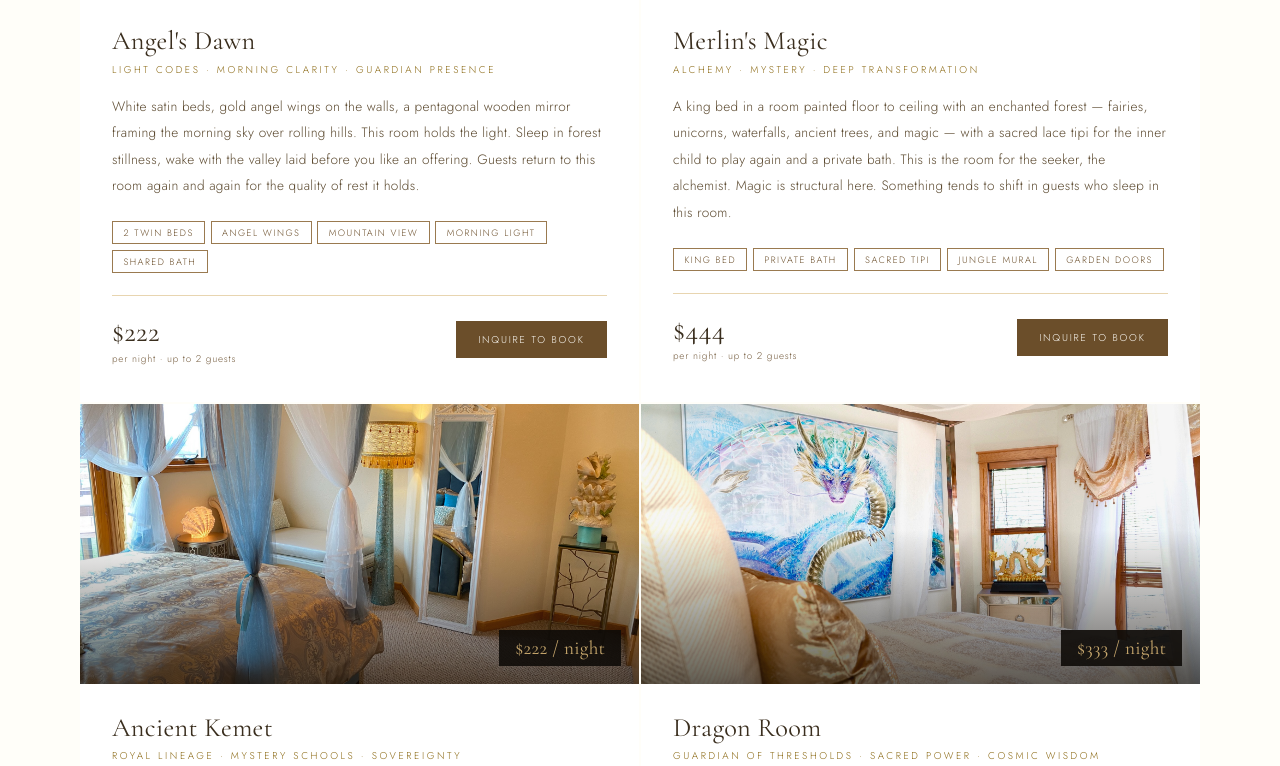
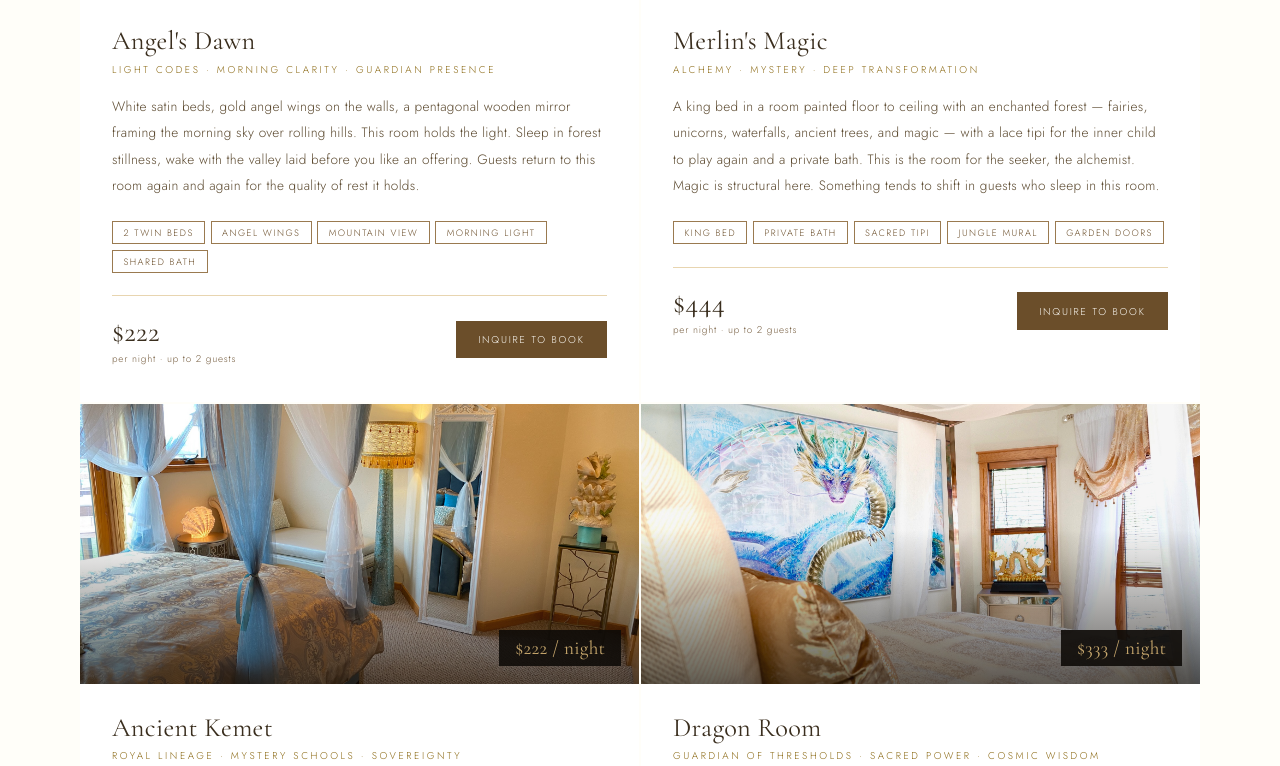
Before and after one commit to maggierose24/lotus-temple-site, a website: page index.html in a window 1280 px wide. Shown: the part 4599-5365 px from the top of the page. Drawn offline with nearby package versions, Linux system fonts and the light colour scheme.

Commit message:
Remove "sacred" from lace tipi description

```diff
--- a/index.html
+++ b/index.html
@@ -403,7 +403,7 @@ footer { background: var(--text-dark); text-align: center; padding: 3.5rem 1.5re
         <div class="room-body">
           <h3 class="room-name">Merlin's Magic</h3>
           <p class="room-subtitle">Alchemy · Mystery · Deep Transformation</p>
-          <p class="room-desc">A king bed in a room painted floor to ceiling with an enchanted forest — fairies, unicorns, waterfalls, ancient trees, and magic — with a sacred lace tipi for the inner child to play again and a private bath. This is the room for the seeker, the alchemist. Magic is structural here. Something tends to shift in guests who sleep in this room.</p>
+          <p class="room-desc">A king bed in a room painted floor to ceiling with an enchanted forest — fairies, unicorns, waterfalls, ancient trees, and magic — with a lace tipi for the inner child to play again and a private bath. This is the room for the seeker, the alchemist. Magic is structural here. Something tends to shift in guests who sleep in this room.</p>
           <div class="room-tags"><span class="tag">King Bed</span><span class="tag">Private Bath</span><span class="tag">Sacred Tipi</span><span class="tag">Jungle Mural</span><span class="tag">Garden Doors</span></div>
           <div class="room-footer">
             <div><div class="price">$444</div><div class="price-note">per night · up to 2 guests</div></div>
@@ -599,7 +599,7 @@ footer { background: var(--text-dark); text-align: center; padding: 3.5rem 1.5re
         <div class="room-body">
           <h3 class="room-name">Merlin's Magic</h3>
           <p class="room-subtitle">Alchemy · Mystery · Deep Transformation</p>
-          <p class="room-desc">A king bed in a room painted floor to ceiling with an enchanted forest — fairies, unicorns, waterfalls, ancient trees, and magic — with a sacred lace tipi for the inner child to play again and a private bath. This is the room for the seeker, the alchemist. Magic is structural here. Something tends to shift in guests who sleep in this room.</p>
+          <p class="room-desc">A king bed in a room painted floor to ceiling with an enchanted forest — fairies, unicorns, waterfalls, ancient trees, and magic — with a lace tipi for the inner child to play again and a private bath. This is the room for the seeker, the alchemist. Magic is structural here. Something tends to shift in guests who sleep in this room.</p>
           <div class="room-tags"><span class="tag">King Bed</span><span class="tag">Private Bath</span><span class="tag">Sacred Tipi</span><span class="tag">Jungle Mural</span><span class="tag">Garden Doors</span></div>
           <div class="room-footer">
             <div><div class="price">$444</div><div class="price-note">per night · up to 2 guests</div></div>
```
